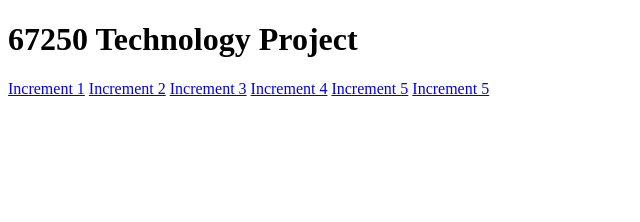
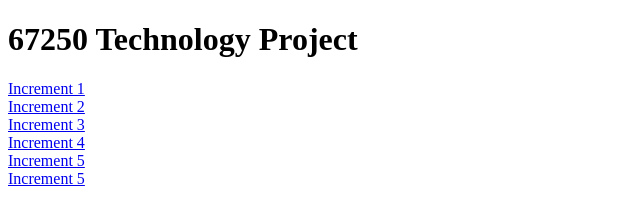
Before and after one commit to jeriaq/67-250_techproject_phaseb, a plain HTML site: page index.html in a window 1280 px wide. Shown: the whole page, without its empty margins (0-640 px from the left). Drawn offline with Linux system fonts and the light colour scheme.

Commit message:
Add files via upload

```diff
--- a/index.html
+++ b/index.html
@@ -9,12 +9,12 @@
     <header>
         <h1>67250 Technology Project</h1>
         <nav>
-            <a href="andrewid-increment1/index.html">Increment 1</a>
-            <a href="andrewid-increment2/index.html">Increment 2</a>
-            <a href="andrewid-increment3/index.html">Increment 3</a>
-            <a href="andrewid-increment4/index.html">Increment 4</a>
-            <a href="andrewid-increment5/index.html">Increment 5</a>
-            <a href="andrewid-finalproject/index.html">Increment 5</a>
+            <a href="andrewid-increment1/index.html">Increment 1</a><br>
+            <a href="andrewid-increment2/index.html">Increment 2</a><br>
+            <a href="andrewid-increment3/index.html">Increment 3</a><br>
+            <a href="andrewid-increment4/index.html">Increment 4</a><br>
+            <a href="andrewid-increment5/index.html">Increment 5</a><br>
+            <a href="andrewid-finalproject/index.html">Increment 5</a><br>
         </nav>
     </header>
 
```
